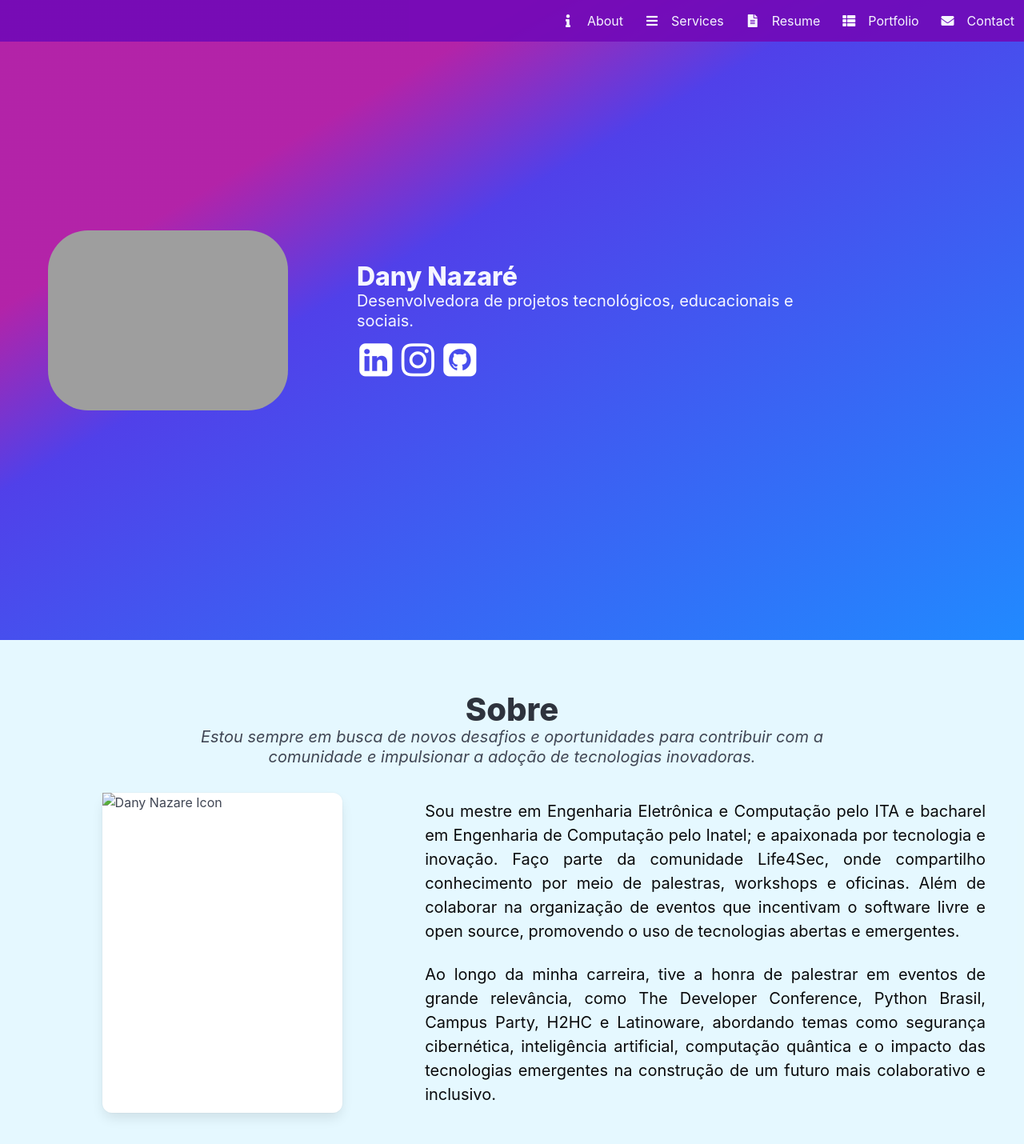
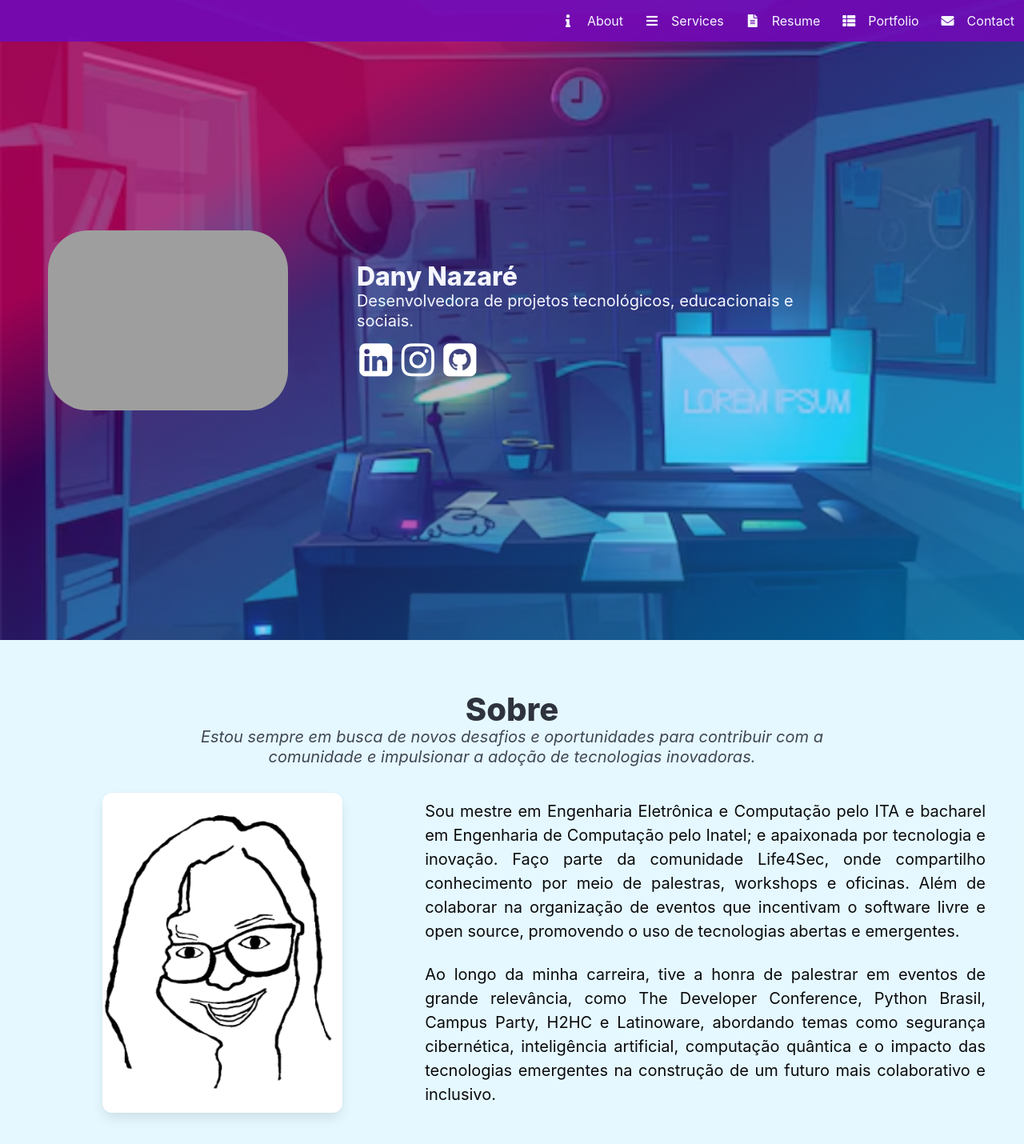
Before and after one commit to danynazaretech/danynazare, a plain HTML site: page index.html in a window 1280 px wide. Shown: the top 1430 px of the page at 80% size. Drawn offline with nearby package versions, Linux system fonts and the light colour scheme; files that its build step writes are made by us from their sources; the site is published under a folder, as on GitHub Pages, so addresses that start at the root find nothing.

Commit message:
alterei o caminho das imagens principais

```diff
--- a/css/style.css
+++ b/css/style.css
@@ -55,7 +55,7 @@
     background-image:   linear-gradient(150deg,
     rgba(255, 0, 110, 0.6) 25%,
     rgba(114, 9, 183, 0.3) 40%,
-    rgba(0, 187, 255, 0.5)  100%),url('/img/office.png');
+    rgba(0, 187, 255, 0.5)  100%),url('../img/office.png');
     background-position: center;
     background-repeat: no-repeat;
     background-size: cover;
--- a/index.html
+++ b/index.html
@@ -13,7 +13,7 @@
     <!-- Bulma Version 1-->
   <link rel="stylesheet" href="bulma/css/bulma.min.css" />
   <link rel="stylesheet" type="text/css" href="css/style.css">
-  <script async type="text/javascript" src="js/script.js"></script>
+  <script async type="text/javascript" src="js/scriptjs"></script>
 </head>
 
 <body>
@@ -119,7 +119,7 @@
         <div class="container p-5">
           <div class="card" style="max-width: 300px; margin: auto;">
             <figure class="image is-3by4 is-hidden-mobile">
-              <img class="has-ratio" src="/img/iconedanynazare.png" alt="Dany Nazare Icon" />
+              <img class="has-ratio" src="img/iconedanynazare.png" alt="Dany Nazare Icon" />
             </figure>
           </div>
         </div>
```
